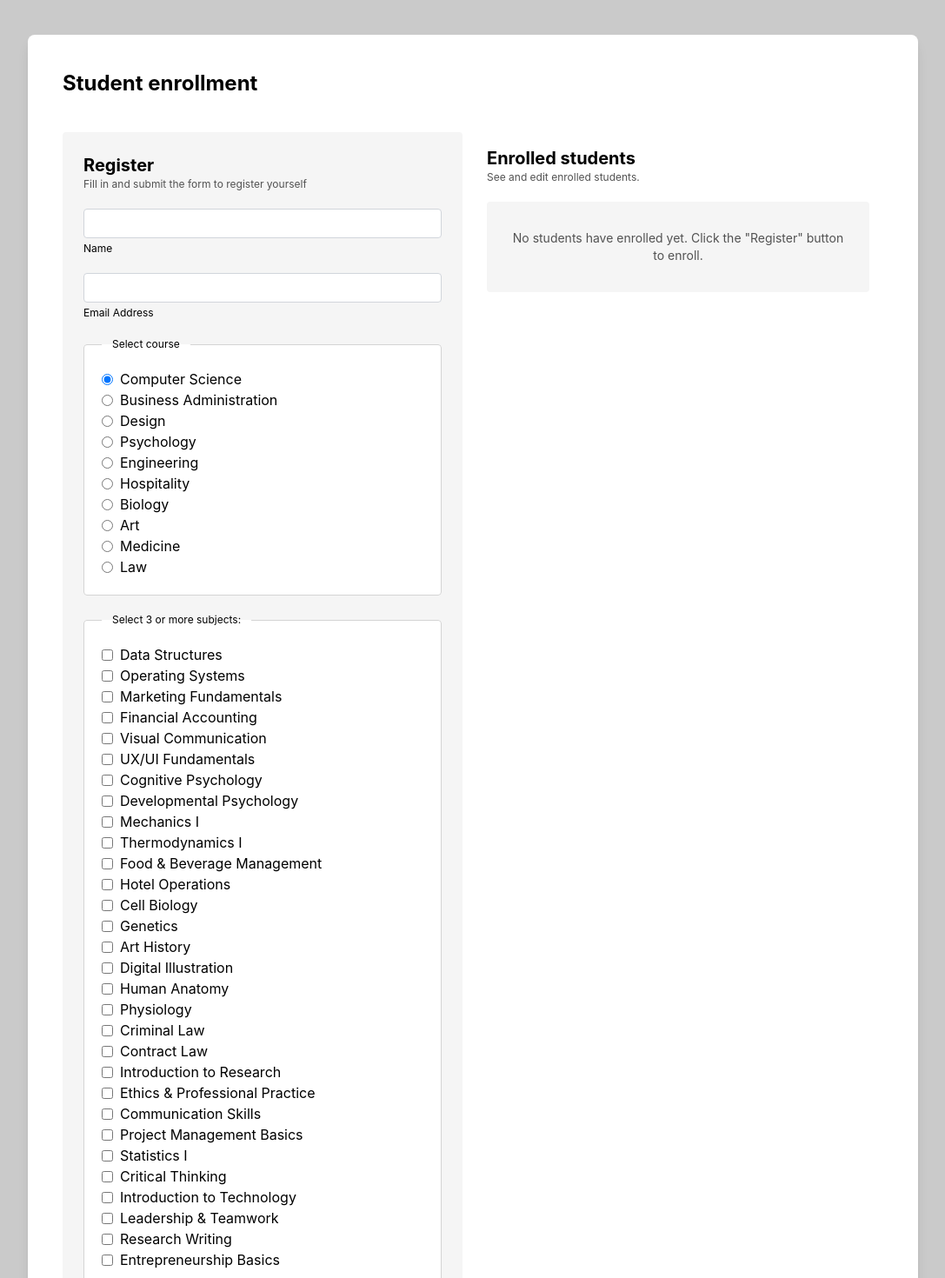
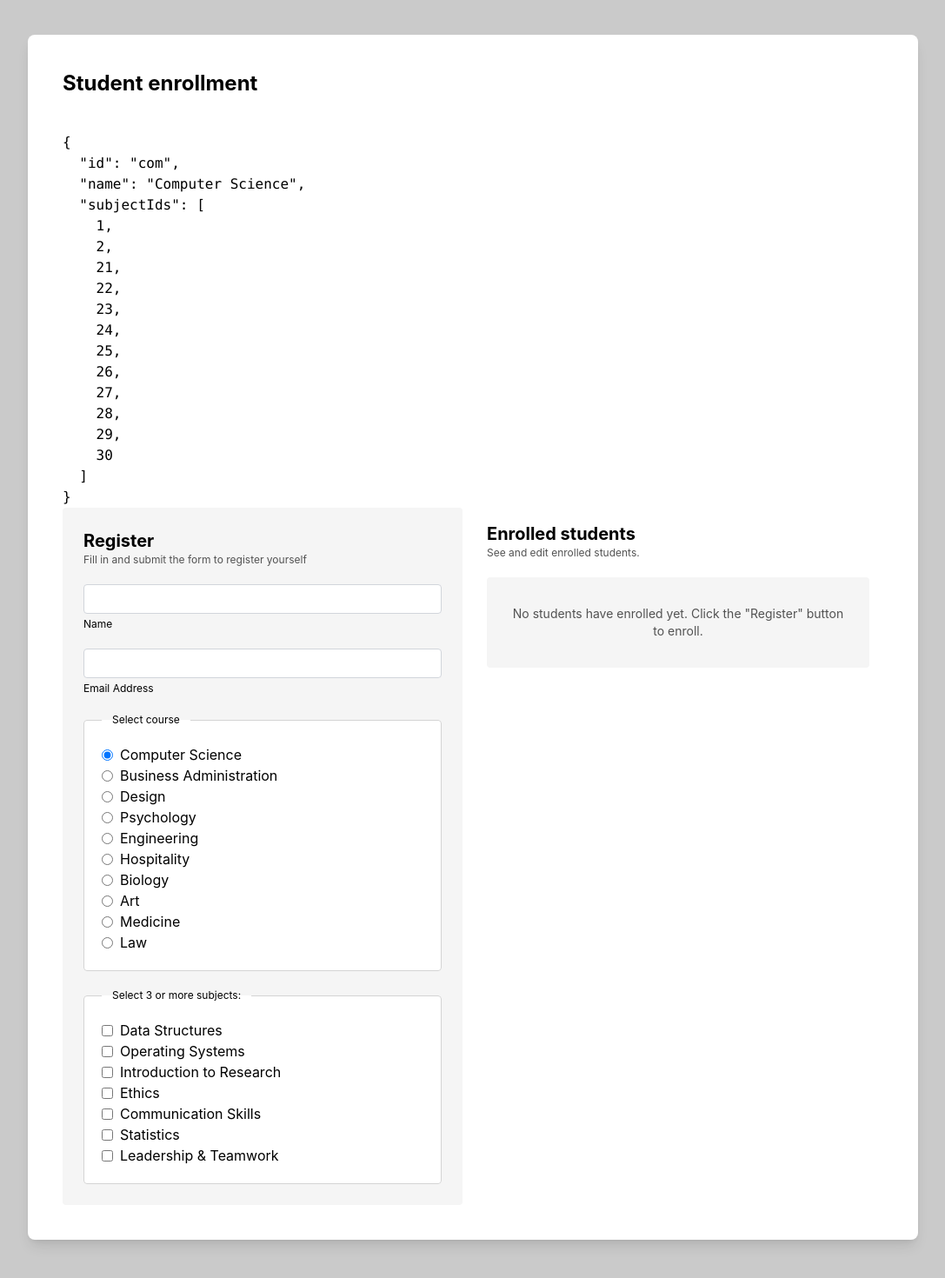
Before and after one commit to aronsantha/student-form-demo, a React (Create React App) app: page / in a window 1280 px wide. Shown: the top 1470 px of the page at 87% size, without its empty margins (96-1183 px from the left). Built offline with nearby package versions, Linux system fonts and the light colour scheme.

Commit message:
only display relevant subjects

```diff
--- a/src/App.tsx
+++ b/src/App.tsx
@@ -6,15 +6,29 @@ function App() {
   const [enrolledStudents, setEnrolledStudents] = useState([]);
   const [name, setName] = useState("");
   const [emailAddress, setEmailAddress] = useState("");
-  const [selectedCourse, setSelectedCourse] = useState(COURSES[0].name);
+  const [selectedCourse, setSelectedCourse] = useState(COURSES[0]);
   const [subjectPreferenceMap, setSubjectPreferenceMap] = useState(
     INITIAL_SUBJECT_PREFERENCES,
   );
+
+  function handleChangeCourse(event: React.ChangeEvent<HTMLInputElement>) {
+    const selectedCourseId = event.target.value;
+    const courseObj = COURSES.find((course) => course.id === selectedCourseId);
+    if (!courseObj) return;
+    setSelectedCourse(courseObj);
+  }
+
+  const relevantSubjects = selectedCourse
+    ? SUBJECTS.filter((subject) =>
+        selectedCourse["subjectIds"].includes(subject.id),
+      )
+    : [];
 
   return (
     <>
       <div className="m-10 mx-auto w-full max-w-[80vw] rounded-lg bg-white p-10 shadow-lg">
         <h1 className="mb-10 text-2xl font-bold">Student enrollment</h1>
+        <pre>{JSON.stringify(selectedCourse, null, 2)}</pre>
         <div className="h-fullflex-row flex gap-3">
           <div className="grow rounded bg-neutral-100 p-6">
             <div className="mb-5">
@@ -66,10 +80,10 @@ function App() {
                       type="radio"
                       name="current-course"
                       id={course.id}
-                      value={course.name}
-                      checked={course.name === selectedCourse}
+                      value={course.id}
+                      checked={course.id === selectedCourse.id}
                       onChange={(event) => {
-                        setSelectedCourse(event.target.value);
+                        handleChangeCourse(event);
                       }}
                     />
                     <label htmlFor={course.id}>{course.name}</label>
@@ -82,7 +96,7 @@ function App() {
                   Select 3 or more subjects:
                 </legend>
 
-                {SUBJECTS.map((subject) => (
+                {relevantSubjects.map((subject) => (
                   <div key={subject.id} className="flex items-center gap-2">
                     <input
                       type="checkbox"
--- a/src/constants.ts
+++ b/src/constants.ts
@@ -96,15 +96,10 @@ export const SUBJECTS: Subject[] = [
 
   // Universal subjects
   { id: 21, name: "Introduction to Research" },
-  { id: 22, name: "Ethics & Professional Practice" },
+  { id: 22, name: "Ethics" },
   { id: 23, name: "Communication Skills" },
-  { id: 24, name: "Project Management Basics" },
-  { id: 25, name: "Statistics I" },
-  { id: 26, name: "Critical Thinking" },
-  { id: 27, name: "Introduction to Technology" },
-  { id: 28, name: "Leadership & Teamwork" },
-  { id: 29, name: "Research Writing" },
-  { id: 30, name: "Entrepreneurship Basics" },
+  { id: 24, name: "Statistics" },
+  { id: 25, name: "Leadership & Teamwork" },
 ];
 
 export const INITIAL_SUBJECT_PREFERENCES: { [key: number]: boolean } = {
```
